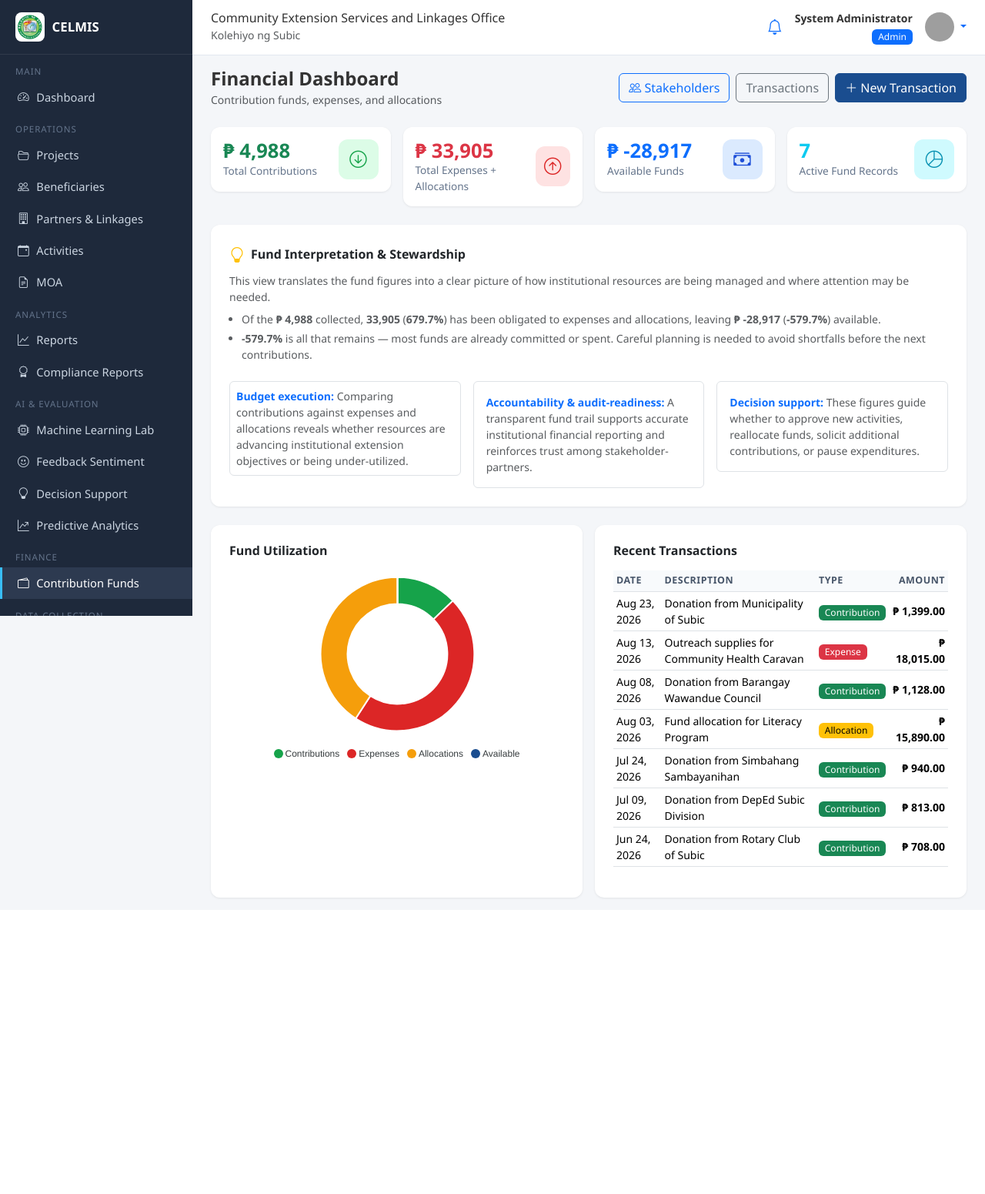
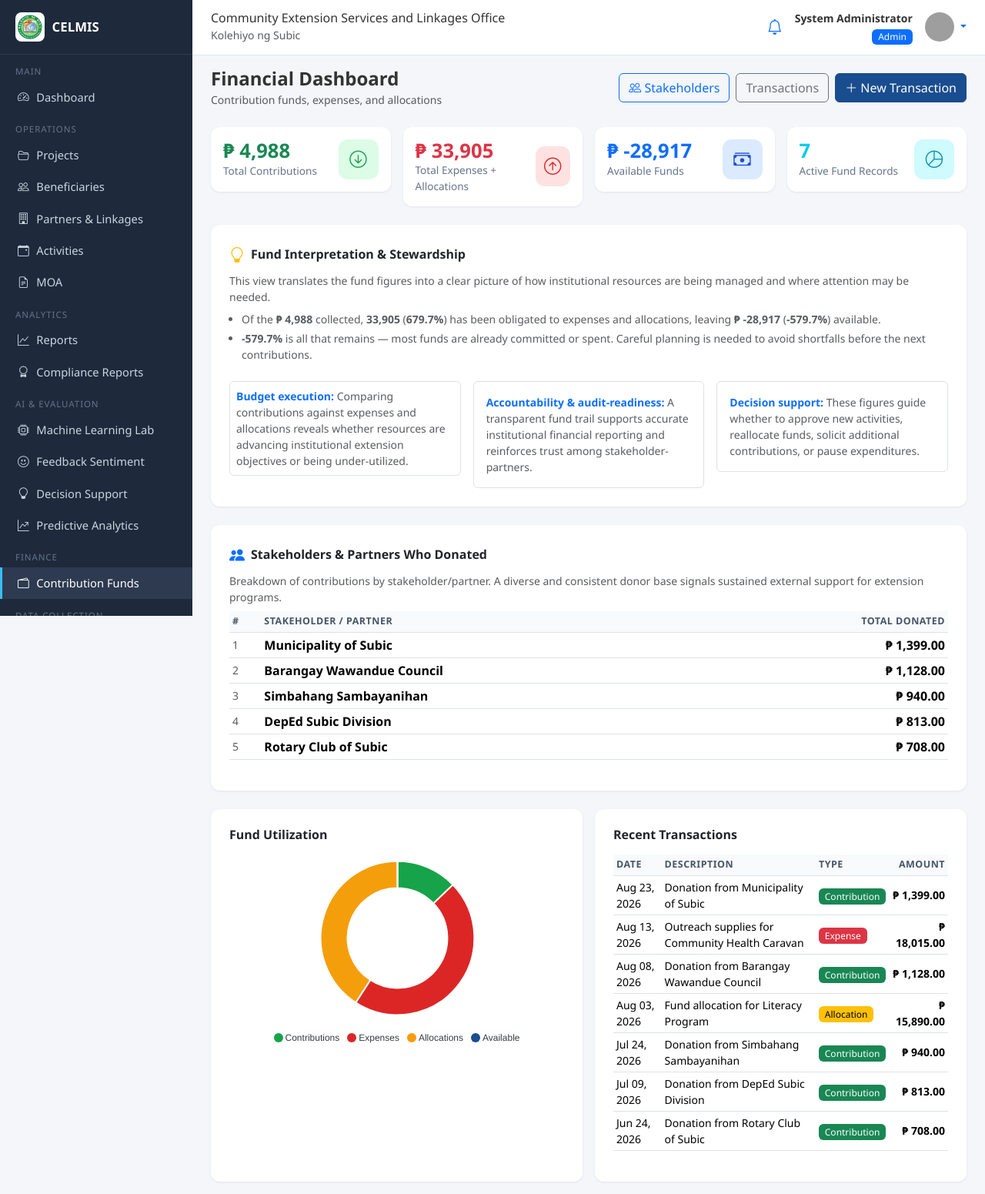
Before and after one commit to armagedon32/Community_Extension, a Flask app: page /finance in a window 1280 px wide. Shown: the whole page at 77% size. Before the commit the page ends 1169 px from the top, so only its background shows below. Run offline with Flask 3, Linux system fonts and the light colour scheme; a user stored in the database is signed in; data comes from the database, SQL or seed files in the repository; data that the repository does not hold is empty; some libraries are stand-ins or nearby versions; grey boxes are pictures that could not be loaded.

Commit message:
Show stakeholder/partner donation breakdown on finance dashboard

```diff
--- a/app/routes/finance.py
+++ b/app/routes/finance.py
@@ -55,6 +55,22 @@ def dashboard():
     )
     active_funds = FinancialTransaction.query.filter_by(status="Active").count()
 
+    # Per-stakeholder donation breakdown (top donors first)
+    donor_rows = (
+        db.session.query(
+            Partner.name,
+            db.func.coalesce(db.func.sum(Donation.amount), 0).label("total"),
+        )
+        .join(Donation, Donation.partner_id == Partner.id)
+        .group_by(Partner.id)
+        .order_by(db.func.sum(Donation.amount).desc())
+        .all()
+    )
+    donors = [
+        {"name": name, "total": float(total or 0)}
+        for name, total in donor_rows
+    ]
+
     return render_template(
         "finance/dashboard.html",
         contributions=contributions,
@@ -63,6 +79,7 @@ def dashboard():
         available=available,
         allocated_funds=active_funds,
         stakeholder_total=float(stakeholder_total or 0),
+        donors=donors,
         recent=transactions,
         TRANSACTION_TYPES=TRANSACTION_TYPES,
     )
--- a/app/templates/finance/dashboard.html
+++ b/app/templates/finance/dashboard.html
@@ -111,6 +111,36 @@
 
 {{ finance_insights() }}
 
+<div class="card p-4 mb-4">
+    <div class="d-flex align-items-center gap-2 mb-2">
+        <i class="bi bi-people-fill text-primary fs-5"></i>
+        <h6 class="fw-bold mb-0">Stakeholders &amp; Partners Who Donated</h6>
+    </div>
+    {% if donors %}
+    <p class="small text-muted mb-2">
+        Breakdown of contributions by stakeholder/partner. A diverse and consistent donor base signals sustained external support for extension programs.
+    </p>
+    <div class="table-responsive">
+        <table class="table table-sm table-hover align-middle">
+            <thead>
+                <tr><th>#</th><th>Stakeholder / Partner</th><th class="text-end">Total Donated</th></tr>
+            </thead>
+            <tbody>
+                {% for d in donors %}
+                <tr>
+                    <td class="text-muted small">{{ loop.index }}</td>
+                    <td class="fw-semibold">{{ d.name }}</td>
+                    <td class="text-end fw-semibold">&#8369; {{ "{:,.2f}".format(d.total) }}</td>
+                </tr>
+                {% endfor %}
+            </tbody>
+        </table>
+    </div>
+    {% else %}
+    <p class="small text-muted mb-0">No stakeholder donations recorded yet. Record donations under the Stakeholders page to populate this breakdown.</p>
+    {% endif %}
+</div>
+
 <div class="row g-3">
     <div class="col-lg-6">
         <div class="card p-4 h-100">
```
